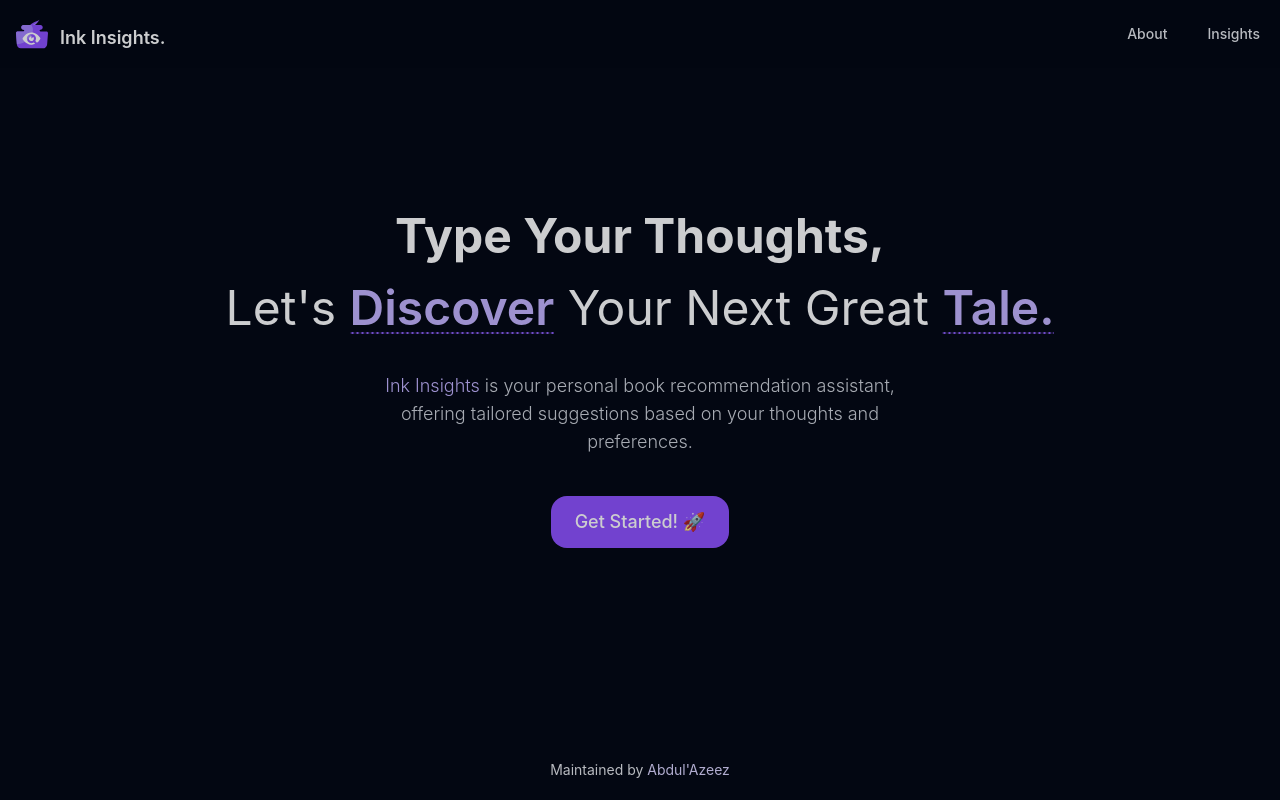
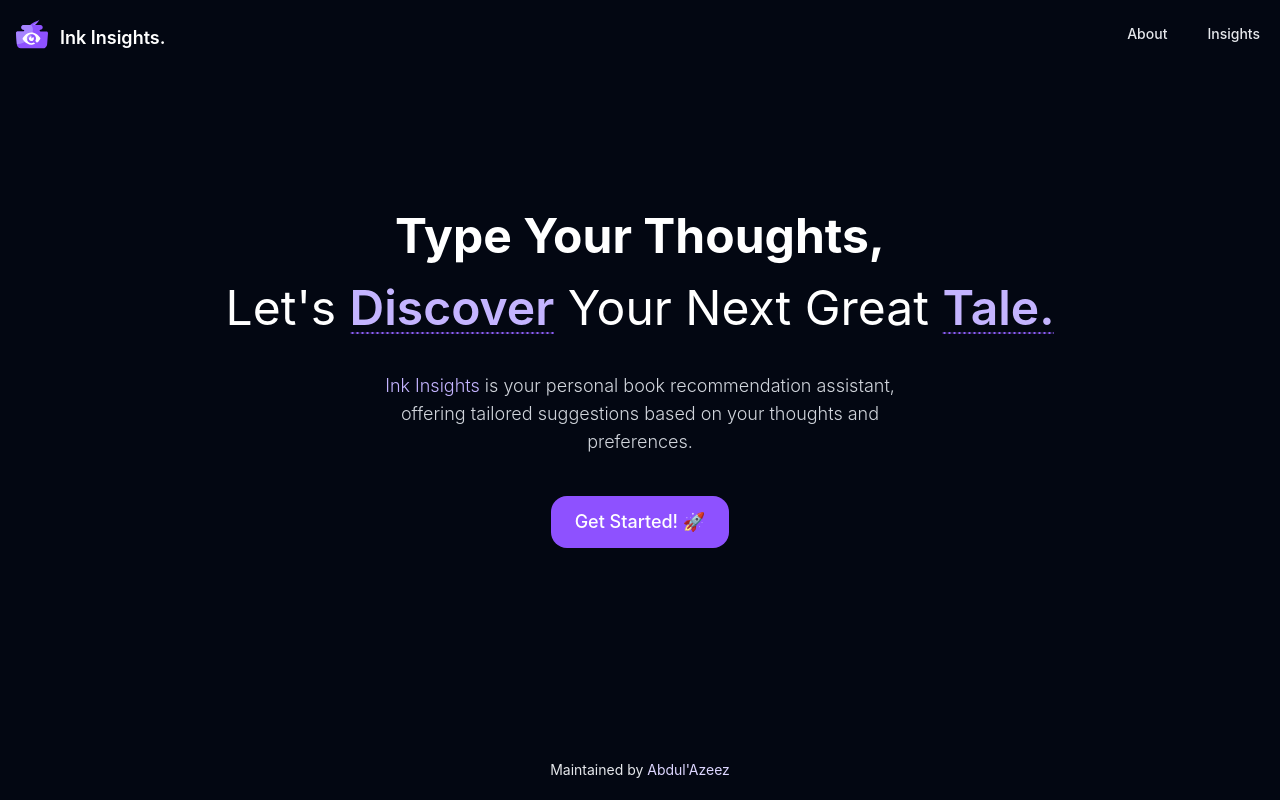
Before and after one commit to I-am-abdulazeez/inkCurate, a Vue app: page / in a window 1280 px wide. Built offline with nearby package versions, Linux system fonts and the light colour scheme; a web font is replaced by a local one.

Commit message:
feat: simplify footer and navbar components by removing unnecessary classes; clean up HomeView layout

```diff
--- a/src/components/IFooter.vue
+++ b/src/components/IFooter.vue
@@ -1,5 +1,5 @@
 <template>
-  <footer class="podca">
+  <footer>
     <h5 class="text-gray-200 text-center text-sm">
       Maintained by
       <RouterLink to="/test" class="text-violet-200">Abdul'Azeez</RouterLink>
--- a/src/components/INavbar.vue
+++ b/src/components/INavbar.vue
@@ -15,9 +15,7 @@ const isActiveRoute = computed(() => (path: string) => {
 </script>
 
 <template>
-  <header
-    class="fixed top-0 left-0 right-0 z-50 bg-gray-950 backdrop-blur-sm podca"
-  >
+  <header class="fixed top-0 left-0 right-0 z-50 bg-gray-950 backdrop-blur-sm">
     <nav class="container mx-auto px-4 py-4">
       <div class="flex justify-between items-center">
         <RouterLink
--- a/src/views/HomeView.vue
+++ b/src/views/HomeView.vue
@@ -4,7 +4,7 @@ import Button from "@/components/ui/Button.vue";
 </script>
 
 <template>
-  <main class="flex justify-center items-center h-[95vh] flex-col podca">
+  <main class="flex justify-center items-center h-[95vh] flex-col">
     <div class="flex gap-3 flex-col px-3 md:px-0">
       <h3 class="text-white text-3xl md:text-5xl font-bold text-center">
         Type Your Thoughts,
```
